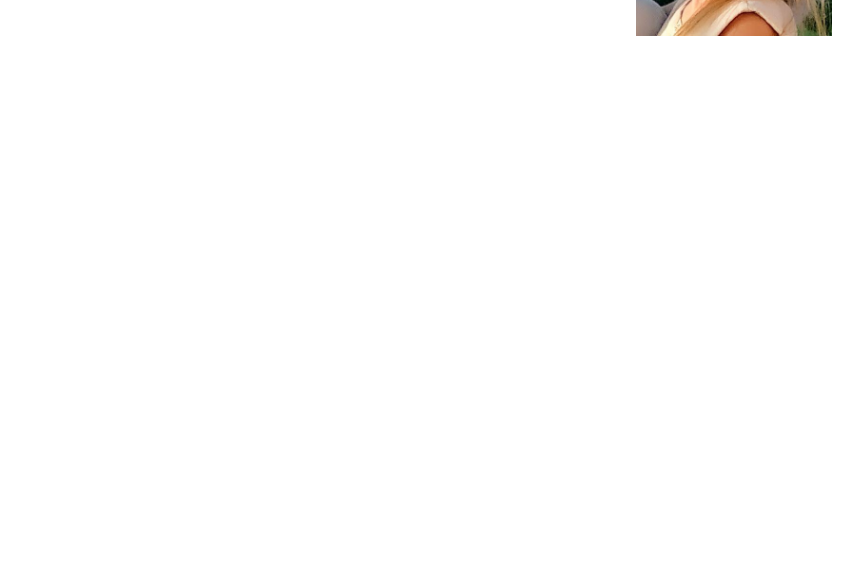
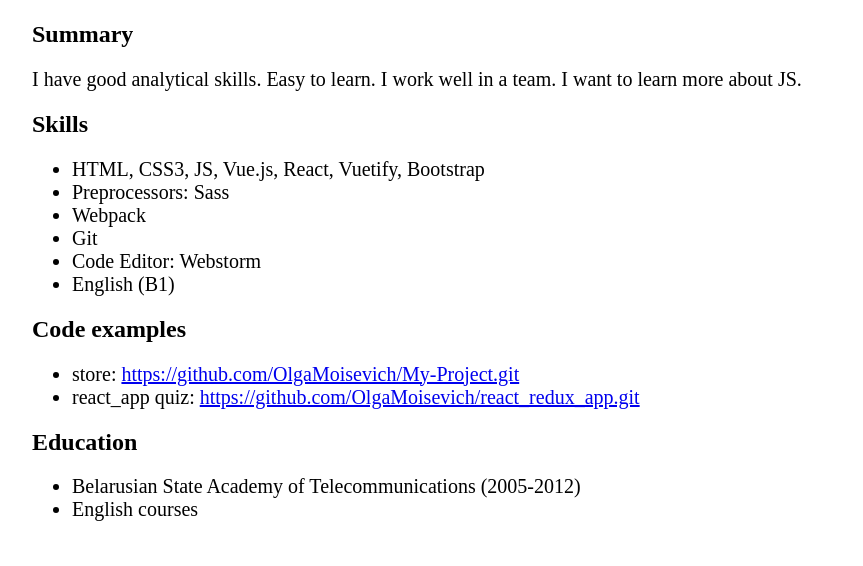
Before and after one commit to OlgaMoisevich/rsschool-cv, a plain HTML site: page index.html in a window 1280 px wide. Shown: the part 234-800 px from the top of the page, without its empty margins (208-1071 px from the left). Drawn offline with Linux system fonts and the light colour scheme.

Commit message:
feat: add the blocks sections to index.html

```diff
--- a/css/index.css
+++ b/css/index.css
@@ -2,7 +2,6 @@
     margin: 0 auto;
     max-width: 800px;
 }
-
 
 header {
     display: flex;
@@ -10,18 +9,12 @@ header {
     justify-content: space-between;
 }
 
-header .contacts_block {
-    margin-left: 15px;
+header .contacts_block { margin-left: 15px }
+.contacts_block .info  { font-size: 1.2rem }
+.contacts_block h2     { margin: 0 }
+.header_avatar img     { max-height: 223px }
+
+section p,
+section li {
+    font-size: 20px;
 }
-
-.contacts_block .info {
-    font-size: 1.2rem;
-}
-
-.contacts_block h2 {
-    margin: 0;
-}
-
-.header_avatar img {
-    max-height: 262px;
-}
--- a/index.html
+++ b/index.html
@@ -27,10 +27,35 @@
                 <img src="img/avatar.jpg" alt="">
             </div>
         </header>
-
-        <footer>
-
-        </footer>
+        <section>
+            <h2> Summary</h2>
+            <p>I have good analytical skills. Easy to learn. I work well in a team. I want to learn more about JS.</p>
+        </section>
+        <section>
+            <h2>Skills</h2>
+            <ul>
+                <li>HTML, CSS3, JS, Vue.js, React, Vuetify, Bootstrap</li>
+                <li>Preprocessors: Sass</li>
+                <li>Webpack</li>
+                <li>Git</li>
+                <li>Code Editor: Webstorm</li>
+                <li>English (B1)</li>
+            </ul>
+        </section>
+        <section>
+            <h2>Code examples</h2>
+            <ul>
+                <li>store: <a href="https://github.com/OlgaMoisevich/My-Project.git">https://github.com/OlgaMoisevich/My-Project.git</a></li>
+                <li>react_app quiz: <a href="https://github.com/OlgaMoisevich/react_redux_app.git">https://github.com/OlgaMoisevich/react_redux_app.git</a></li>
+            </ul>
+        </section>
+        <section>
+            <h2>Education</h2>
+            <ul>
+                <li> Belarusian State Academy of Telecommunications (2005-2012)</li>
+                <li> English courses</li>
+            </ul>
+        </section>
     </div>
 </body>
 </html>
```
